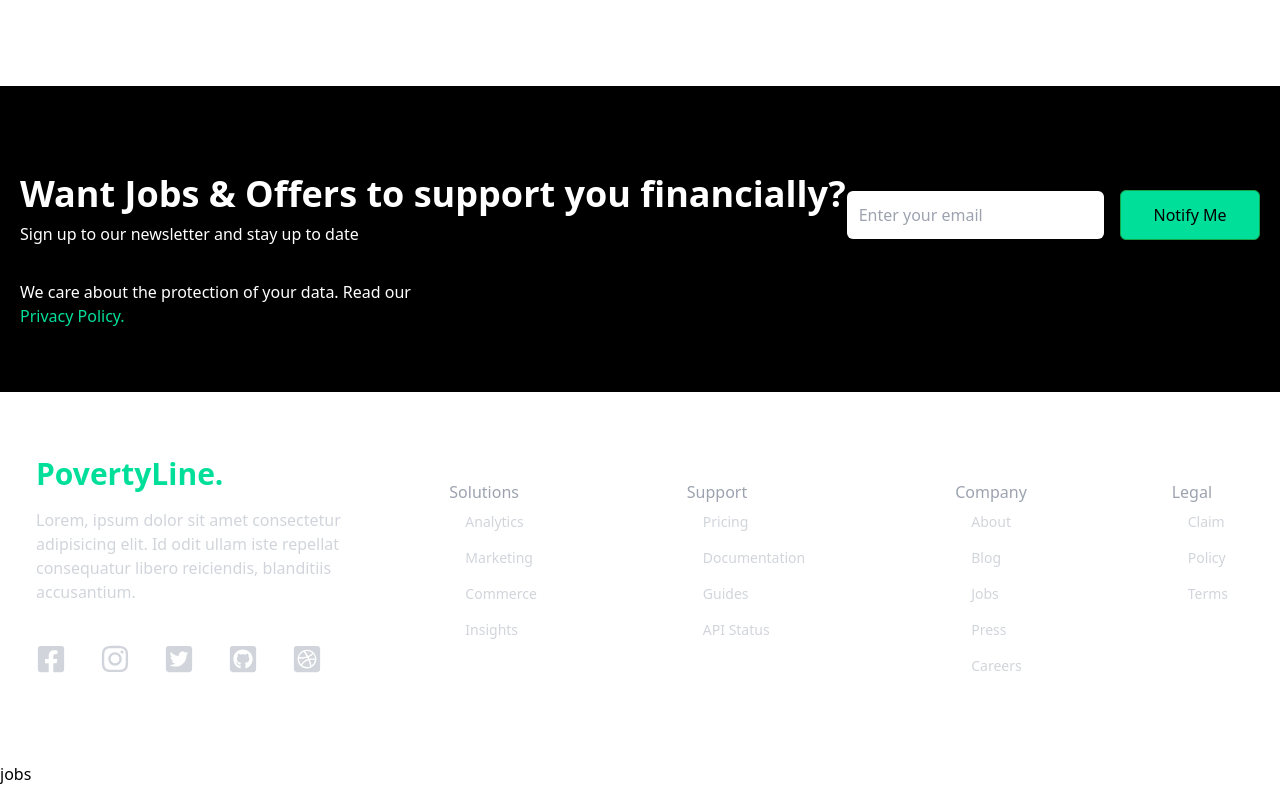
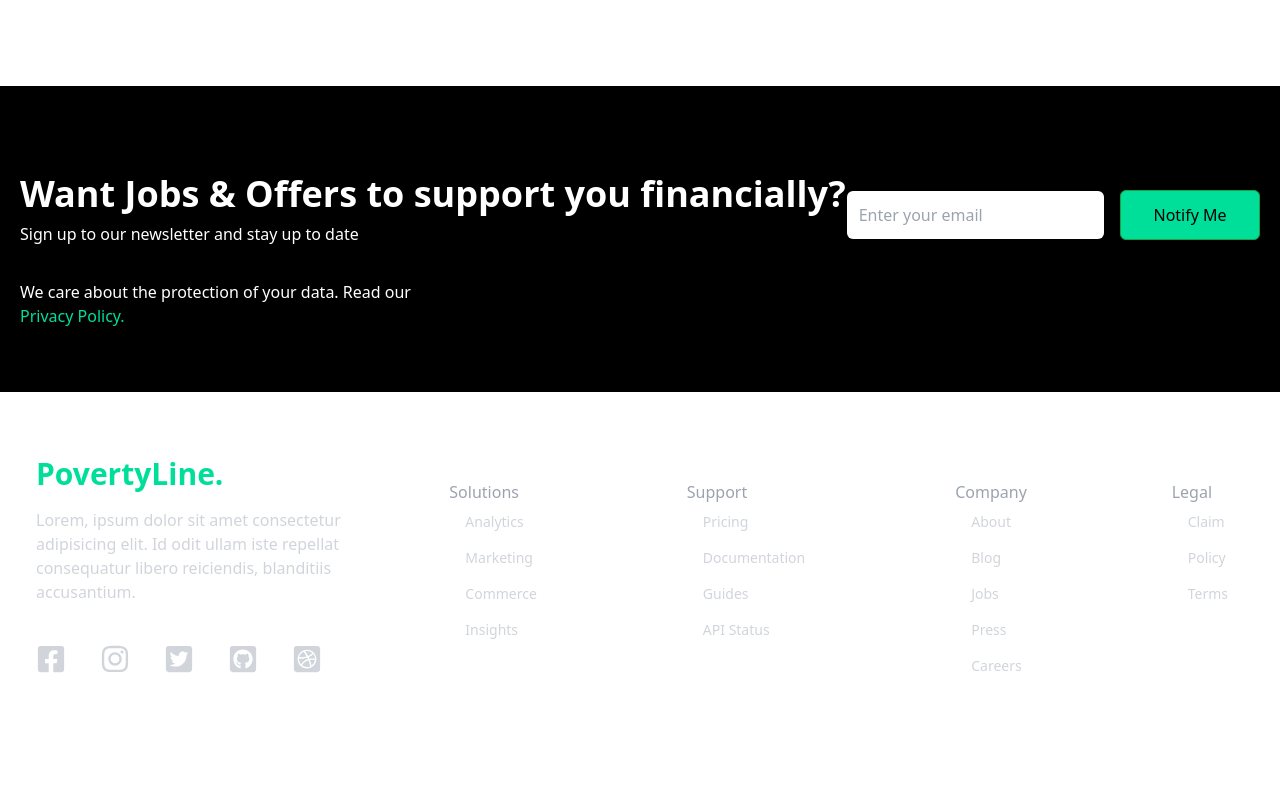
Before and after one commit to alemba-21/poverty-line, a React (Create React App) app in the folder frontend/: page / in a window 1280 px wide. Shown: the part 572-1358 px from the top of the page. After the commit the page ends 1334 px from the top, so only its background shows below. Built offline with nearby package versions, Linux system fonts and the light colour scheme.

Commit message:
add form to job page

```diff
--- a/frontend/src/components/Jobs.jsx
+++ b/frontend/src/components/Jobs.jsx
@@ -2,8 +2,12 @@ import React from 'react'
 
 const Jobs = () => {
   return (
-    <div>
-        jobs
+    <div className='card'>
+        <div className='box'>
+          <form>
+
+          </form>
+        </div>
     </div>
   )
 }
```
